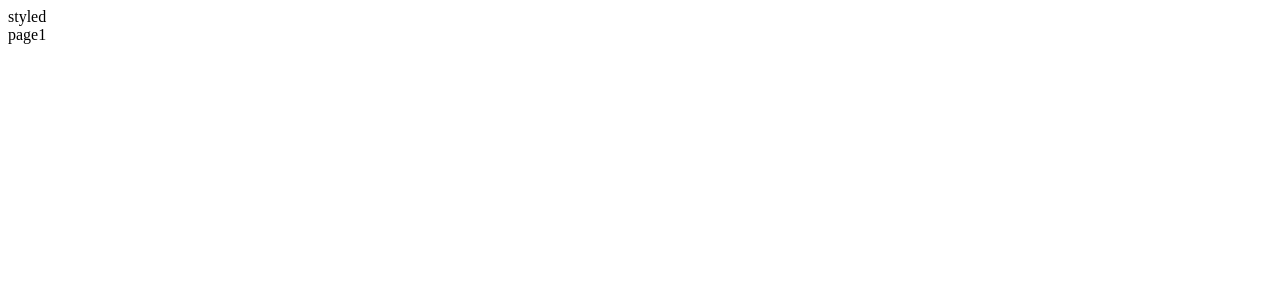
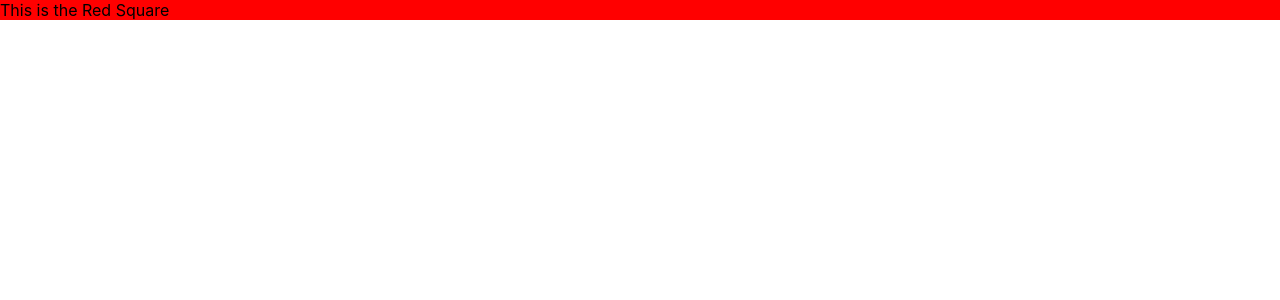
Before and after one commit to gbluv/nextjs-demo, a Next.js app: page /styled/page1 in a window 1280 px wide. Shown: the top 300 px of the page. Built offline with nearby package versions, Linux system fonts and the light colour scheme.

Commit message:
css example

```diff
--- /dev/null
+++ b/pages/_app.js
@@ -0,0 +1,6 @@
+// This default export is required in a new `pages/_app.js` file.
+import '../styles.css'
+
+export default function MyApp({ Component, pageProps }) {
+  return <Component {...pageProps} />
+}
--- /dev/null
+++ b/pages/styled/page1/RedSquare.module.css
@@ -0,0 +1,3 @@
+.redSquare {
+	background-color: red;
+}
--- /dev/null
+++ b/pages/styled/page1/index.js
@@ -0,0 +1,9 @@
+import React from 'react';
+import styles from './RedSquare.module.css';
+
+
+export default () => {
+  return <div className={styles.redSquare}>
+          This is the Red Square
+  </div>
+}
--- /dev/null
+++ b/pages/styled/page2/RedSquare.module.css
@@ -0,0 +1,5 @@
+.redSquare {
+	background-color: red;
+	height: 100%;
+	width: 100%;
+}
--- /dev/null
+++ b/styles.css
@@ -0,0 +1,10 @@
+* {
+	margin: 0;
+	padding: 0;
+}
+html,body,#__next {
+	font-family: 'SF Pro Text', 'SF Pro Icons', 'Helvetica Neue', 'Helvetica',
+	'Arial', sans-serif;
+	height: 100%;
+	width: 100%
+}
```
Also changed, not shown: pages/styled/page2/index.js (added, +9 -0 lines).
